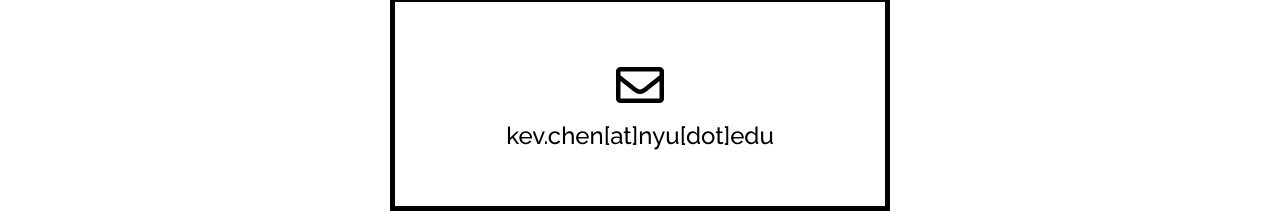
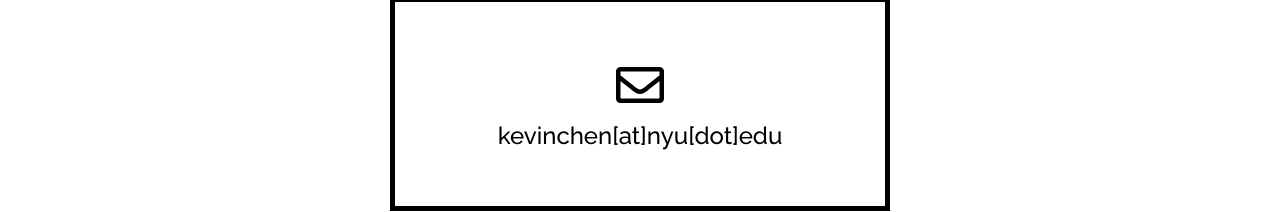
Before and after one commit to kev-chen0/kev-chen0.github.io, a plain HTML site: page index.html in a window 1280 px wide. Shown: the part 8057-8269 px from the top of the page. Drawn offline with nearby package versions, Linux system fonts and the light colour scheme.

Commit message:
changed email

```diff
--- a/index.html
+++ b/index.html
@@ -319,7 +319,7 @@
                 <div class="main-contact text-center">
                   <div>
                     <i class="far fa-envelope"></i>
-                    <h4>kev.chen[at]nyu[dot]edu</h4>
+                    <h4>kevinchen[at]nyu[dot]edu</h4>
                   </div>
                 </div>
                 <div class="text-center">
```
Also changed, not shown: 2 other files.
